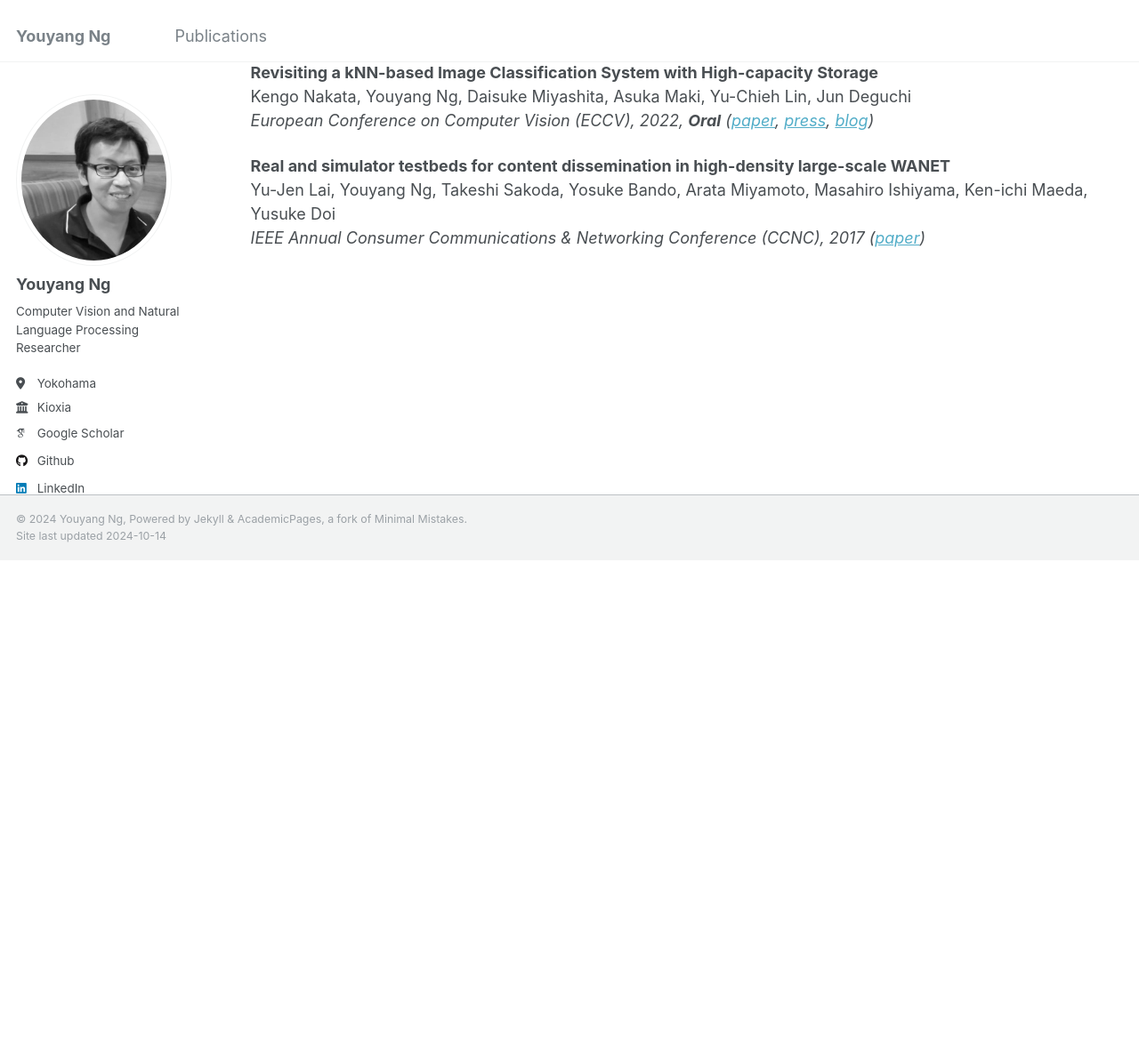
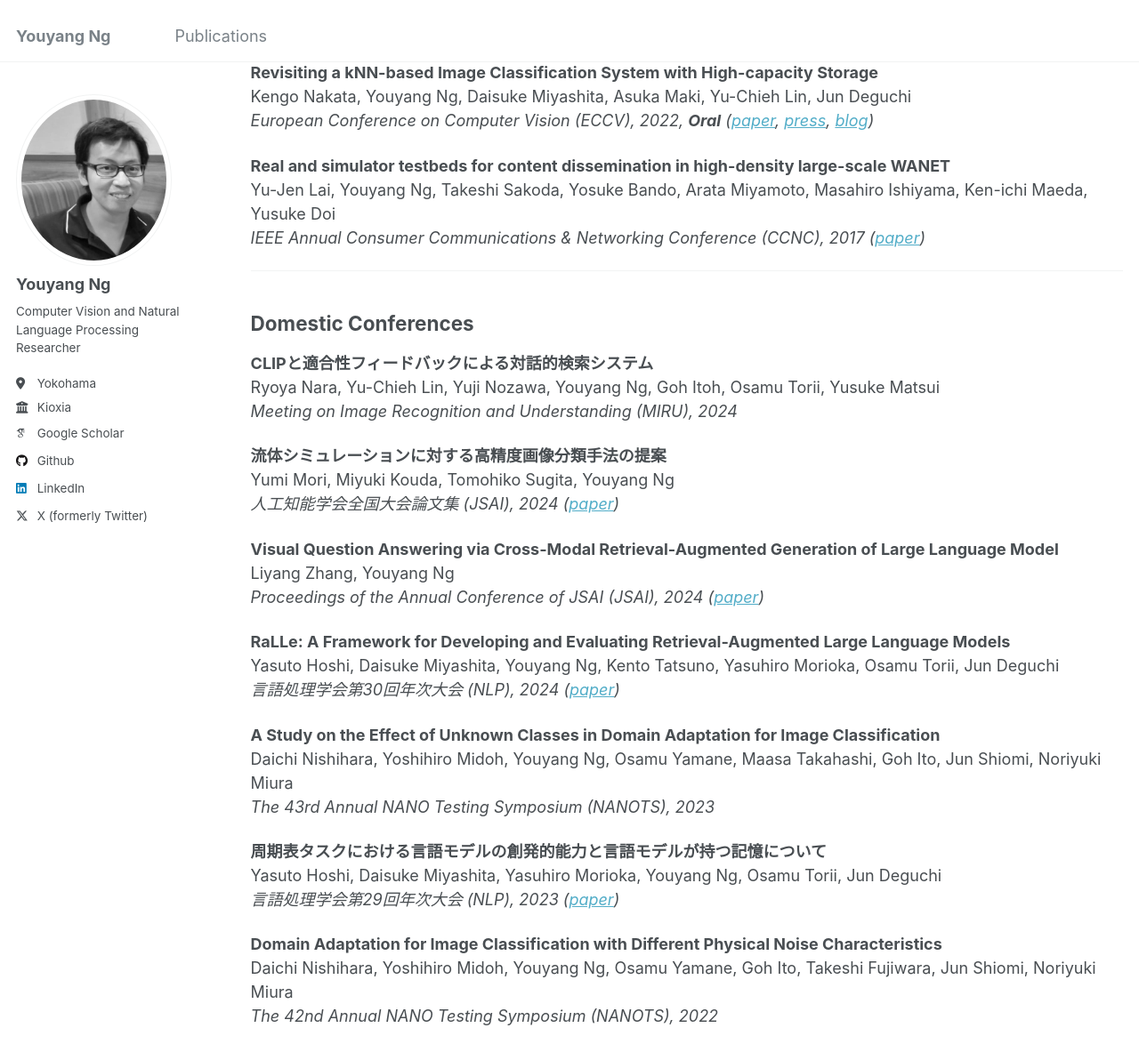
Before and after one commit to yy29/yy29.github.io, a Jekyll site: the page built from _pages/publications.md, in a window 1280 px wide and 1400 px high, scrolled down 3088 px. Shown: the top 1192 px of the window at 89% size. Built offline with Jekyll 4.4.1, drawn with Linux system fonts in a browser that asks for light colours; some web fonts are replaced; before the commit the page ends 3718 px from its top, so only the background shows below that.

Commit message:
Update publications.md

```diff
--- a/_pages/publications.md
+++ b/_pages/publications.md
@@ -120,3 +120,34 @@ Kengo Nakata, Youyang Ng, Daisuke Miyashita, Asuka Maki, Yu-Chieh Lin, Jun Deguc
 **Real and simulator testbeds for content dissemination in high-density large-scale WANET**
 Yu-Jen Lai, Youyang Ng, Takeshi Sakoda, Yosuke Bando, Arata Miyamoto, Masahiro Ishiyama, Ken-ichi Maeda, Yusuke Doi
 *IEEE Annual Consumer Communications & Networking Conference (CCNC), 2017 ([paper](https://web.media.mit.edu/~bandy/testbed/CCNC17testbed.pdf))*
+
+---
+## Domestic Conferences
+
+**CLIPと適合性フィードバックによる対話的検索システム**
+Ryoya Nara, Yu-Chieh Lin, Yuji Nozawa, Youyang Ng, Goh Itoh, Osamu Torii, Yusuke Matsui
+*Meeting on Image Recognition and Understanding (MIRU), 2024*
+
+**流体シミュレーションに対する高精度画像分類手法の提案**
+Yumi Mori, Miyuki Kouda, Tomohiko Sugita, Youyang Ng
+*人工知能学会全国大会論文集 (JSAI), 2024 ([paper](https://www.jstage.jst.go.jp/article/pjsai/JSAI2024/0/JSAI2024_2K1GS1004/_article/-char/ja/))*
+
+**Visual Question Answering via Cross-Modal Retrieval-Augmented Generation of Large Language Model**
+Liyang Zhang, Youyang Ng
+*Proceedings of the Annual Conference of JSAI (JSAI), 2024 ([paper](https://www.jstage.jst.go.jp/article/pjsai/JSAI2024/0/JSAI2024_2O1GS301/_article/-char/en))*
+
+**RaLLe: A Framework for Developing and Evaluating Retrieval-Augmented Large Language Models**
+Yasuto Hoshi, Daisuke Miyashita, Youyang Ng, Kento Tatsuno, Yasuhiro Morioka, Osamu Torii, Jun Deguchi
+*言語処理学会第30回年次大会 (NLP), 2024 ([paper](https://www.anlp.jp/proceedings/annual_meeting/2024/pdf_dir/P5-4.pdf))*
+
+**A Study on the Effect of Unknown Classes in Domain Adaptation for Image Classification**
+Daichi Nishihara, Yoshihiro Midoh, Youyang Ng, Osamu Yamane, Maasa Takahashi, Goh Ito, Jun Shiomi, Noriyuki Miura
+*The 43rd Annual NANO Testing Symposium (NANOTS), 2023*
+
+**周期表タスクにおける言語モデルの創発的能力と言語モデルが持つ記憶について**
+Yasuto Hoshi, Daisuke Miyashita, Yasuhiro Morioka, Youyang Ng, Osamu Torii, Jun Deguchi
+*言語処理学会第29回年次大会 (NLP), 2023 ([paper](https://www.anlp.jp/proceedings/annual_meeting/2023/pdf_dir/H3-3.pdf))*
+
+**Domain Adaptation for Image Classification with Different Physical Noise Characteristics**
+Daichi Nishihara, Yoshihiro Midoh, Youyang Ng, Osamu Yamane, Goh Ito, Takeshi Fujiwara, Jun Shiomi, Noriyuki Miura
+*The 42nd Annual NANO Testing Symposium (NANOTS), 2022*
```
